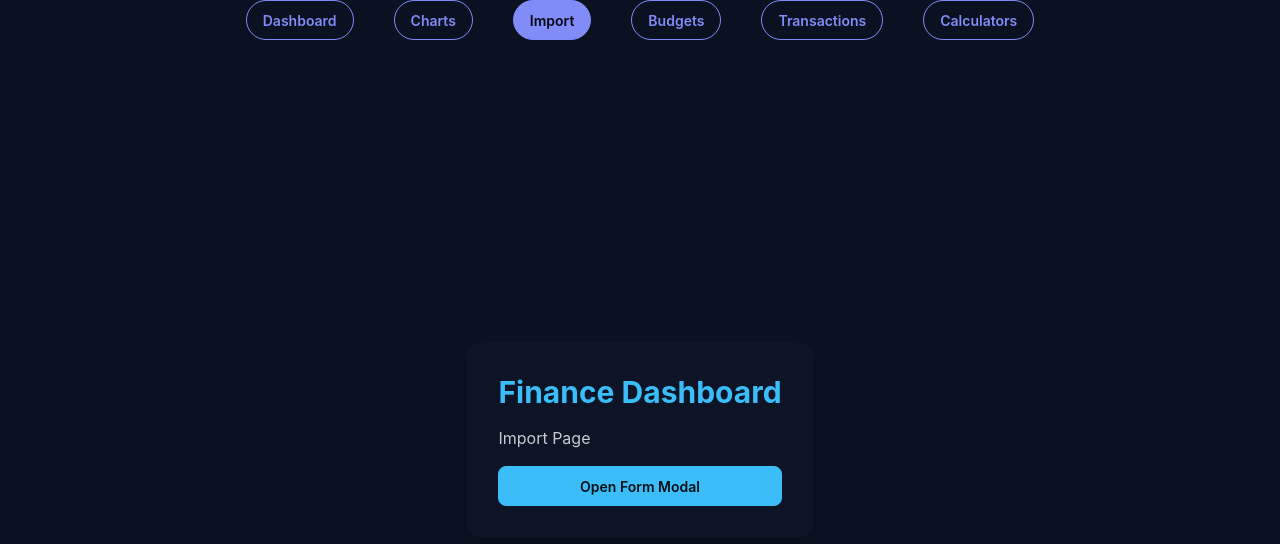
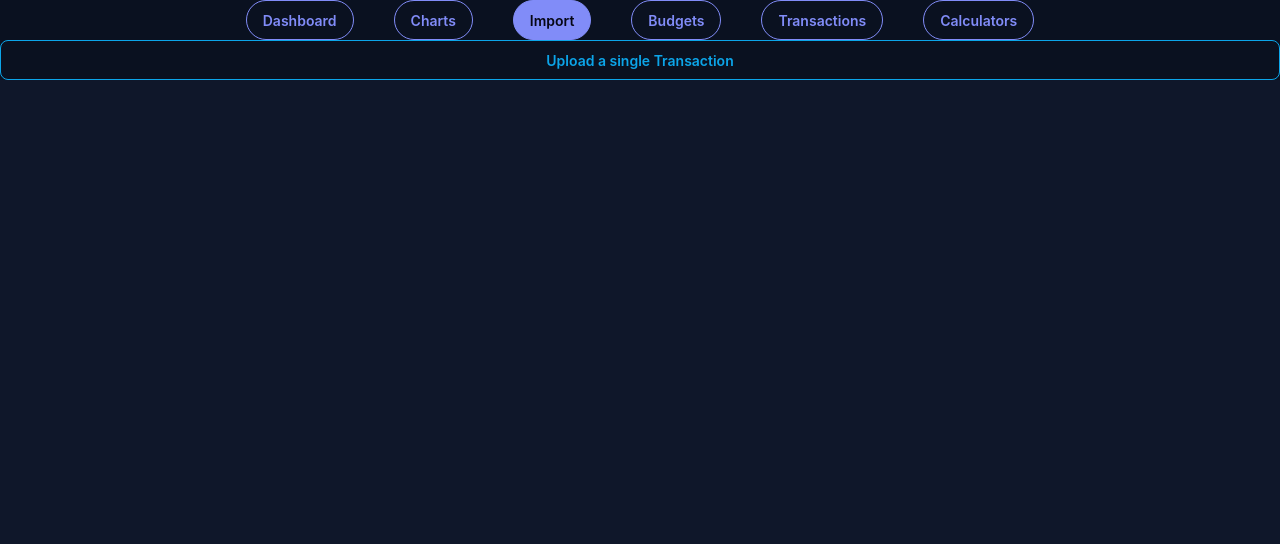
Before and after one commit to Cybergman-droid/Computing-NEA, a React (Vite) app in the folder frontend/: page /Import in a window 1280 px wide. Shown: the top 544 px of the page. Built offline with nearby package versions, Linux system fonts and the light colour scheme; the HTML template or start-up script is replaced by a standard one.

Commit message:
feat: refactor import page and add single transaction upload button component

```diff
--- a/frontend/src/pages/Import/import.tsx
+++ b/frontend/src/pages/Import/import.tsx
@@ -1,32 +1,24 @@
 import { useState } from "react";
 import UploadFormModal from "./uploadFormModal.tsx";
+import SingleTransactionUploadFormButton from "./singleTranasctionFormButton.tsx";
 
-function ImportPlaceholder() {
+function ImportPage() {
+	// Tracks whether the form should be rendered
 	const [showFormModal, setShowFormModal] = useState(false);
 	const handleClick = () => {
 		setShowFormModal(true);
 	};
+
+	// All the content showed on the import page
 	return (
-		<div className='bg-base-300'>
-			<div className='min-h-screen bg-base-300 flex items-center justify-center'>
-				<div className='card bg-base-200 shadow-xl p-8'>
-					<h1 className='text-3xl font-bold text-primary mb-4'>
-						Finance Dashboard
-					</h1>
-
-					<p className='text-base-content'>Import Page</p>
-
-					<button className='btn btn-primary mt-4' onClick={handleClick}>
-						Open Form Modal
-					</button>
-
-					{showFormModal && (
-						<UploadFormModal onClose={() => setShowFormModal(false)} />
-					)}
-				</div>
-			</div>
+		<div className='flex flex-col'>
+			<SingleTransactionUploadFormButton onClick={handleClick} />
+			{/* Conditionally renders the form based in the showFormModal variable*/}
+			{showFormModal && (
+				<UploadFormModal onClose={() => setShowFormModal(false)} />
+			)}
 		</div>
 	);
 }
 
-export default ImportPlaceholder;
+export default ImportPage;
--- /dev/null
+++ b/frontend/src/pages/Import/singleTranasctionFormButton.tsx
@@ -0,0 +1,11 @@
+import { type ComponentProps } from "react";
+type ButtonFieldProps = {} & ComponentProps<"button">;
+// Button to open the transaction upload form
+function SingleTransactionUploadFormButton({ ...props }: ButtonFieldProps) {
+	return (
+		<button {...props} className='btn btn-outline btn-info'>
+			Upload a single Transaction
+		</button>
+	);
+}
+export default SingleTransactionUploadFormButton;
```
